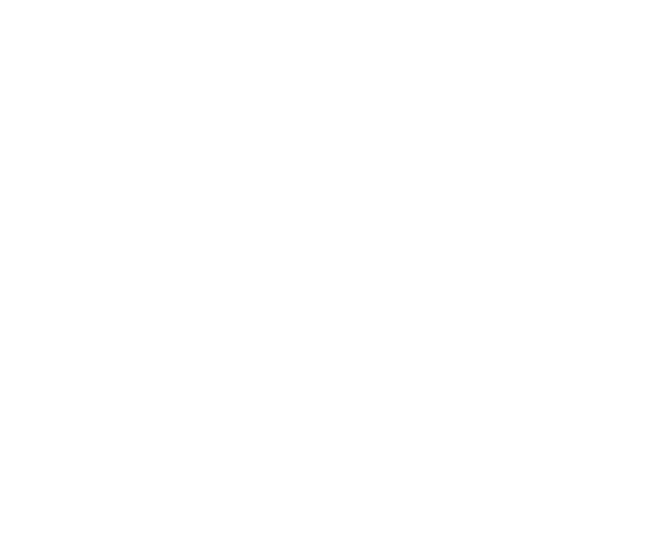
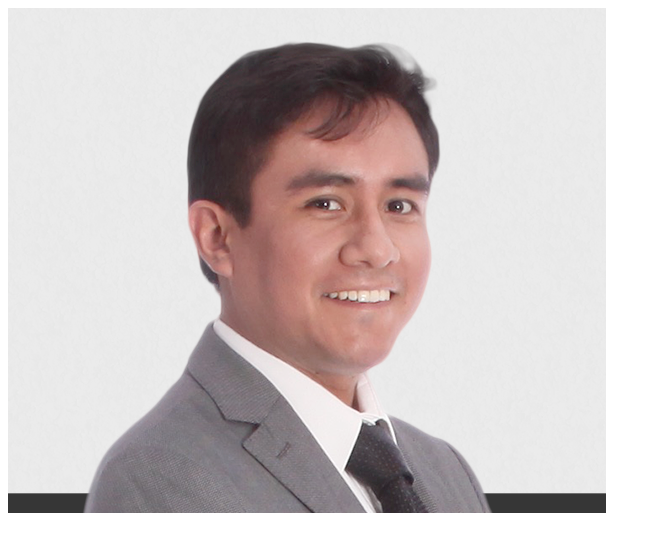
Before and after one commit to miguel-lara-site/miguel-lara-site.github.io, a plain HTML site: page ist541/lab1/index.html in a window 1280 px wide. Shown: the whole page, without its empty margins (0-661 px from the left). Drawn offline with Linux system fonts and the light colour scheme.

Commit message:
Add files via upload

```diff
--- a/ist541/lab1/index.html
+++ b/ist541/lab1/index.html
@@ -21,6 +21,7 @@ in html
     <!-- This is where we place the content of our website -->
     <body>
 
+        <img src="img/juan_doe.png">
 
 
         <!-- This is the footer -->
```
